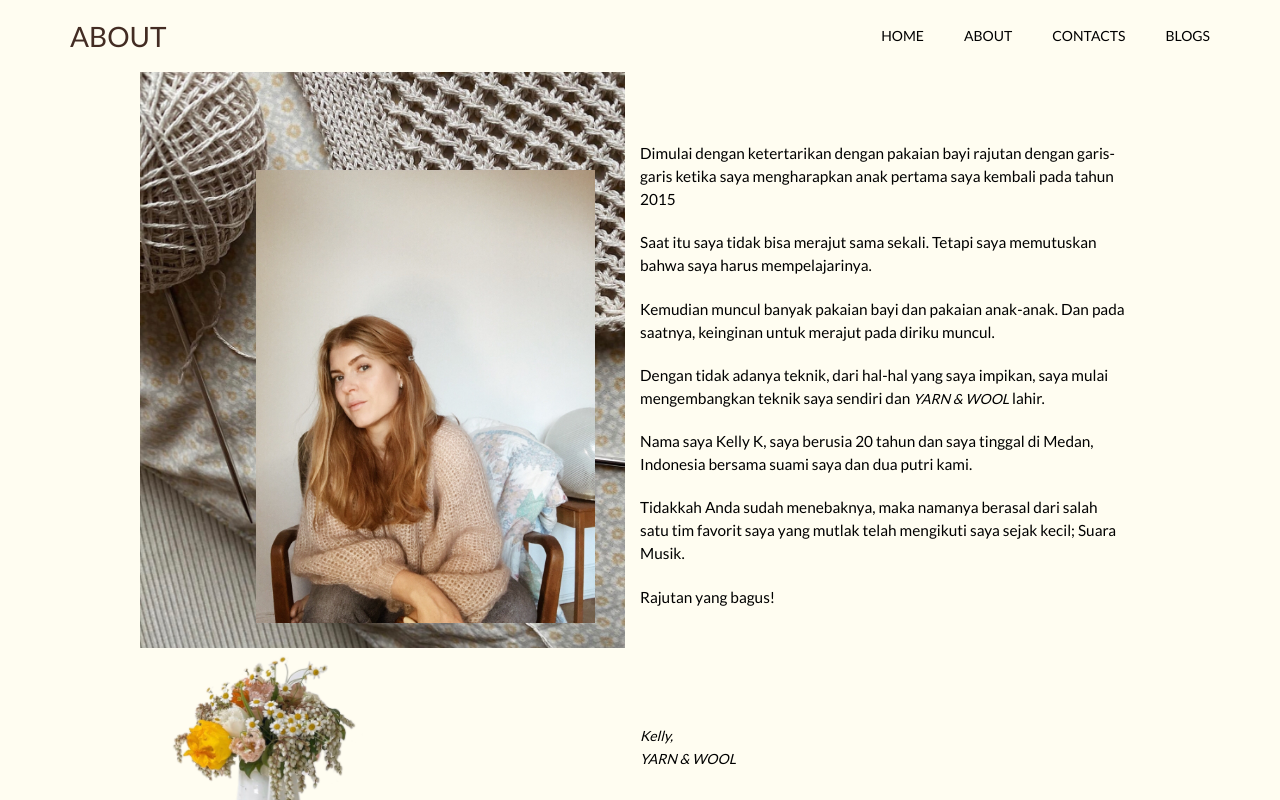
After one commit to teodorus-nathaniel/teodorus-nathaniel.github.io, a PHP site: page /projek/about.html in a window 1280 px wide. The commit adds this page. Run offline with PHP 8.4, Linux system fonts and the light colour scheme.

Commit message:
finished about page

```diff
--- /dev/null
+++ b/projek/about.html
@@ -0,0 +1,71 @@
+<!DOCTYPE html>
+<html lang="en">
+
+<head>
+  <meta charset="UTF-8">
+  <meta name="viewport" content="width=device-width, initial-scale=1.0">
+  <title>Document</title>
+  <link rel="stylesheet" href="./css/styles.css">
+  <link rel="stylesheet" href="./css/about.css">
+
+  <link href="https://fonts.googleapis.com/css2?family=Lato:wght@400;700&display=swap" rel="stylesheet">
+</head>
+
+<body>
+
+  <nav>
+    <ul>
+      <li class="logo"><a href="#">About</a></li>
+      <li><a href="#">Home</a></li>
+      <li><a href="./about.html">About</a></li>
+      <li><a href="#">Contacts</a></li>
+      <li><a href="#">Blogs</a></li>
+    </ul>
+  </nav>
+
+  <main>
+    <div class="images">
+      <div class="stacked-images">
+        <img src="./assets/IMG_6110.jpg" alt="background">
+        <img src="./assets/LR2.jpg" alt="foreground">
+      </div>
+      <img src="./assets/IMG_6111.png" alt="flower">
+    </div>
+    <div class="content">
+      <p>
+        Dimulai dengan ketertarikan dengan pakaian bayi rajutan dengan garis-garis ketika saya mengharapkan anak pertama
+        saya kembali pada tahun 2015
+      </p>
+      <p>
+        Saat itu saya tidak bisa merajut sama sekali. Tetapi saya memutuskan bahwa saya harus mempelajarinya.
+      </p>
+      <p>
+        Kemudian muncul banyak pakaian bayi dan pakaian anak-anak. Dan pada saatnya, keinginan untuk merajut pada diriku
+        muncul.
+      </p>
+      <p>
+        Dengan tidak adanya teknik, dari hal-hal yang saya impikan, saya mulai mengembangkan teknik saya sendiri dan
+        <em>YARN & WOOL</em> lahir.
+      </p>
+      <p>
+        Nama saya Kelly K, saya berusia 20 tahun dan saya tinggal di Medan, Indonesia bersama suami saya dan dua putri
+        kami.
+      </p>
+      <p>
+        Tidakkah Anda sudah menebaknya, maka namanya berasal dari salah satu tim favorit saya yang mutlak telah
+        mengikuti saya sejak kecil; Suara Musik.
+      </p>
+      <p>Rajutan yang bagus!</p>
+
+      <p class="closing">
+        <em>
+          Kelly, <br>
+          YARN & WOOL
+        </em>
+      </p>
+    </div>
+  </main>
+
+</body>
+
+</html>
--- /dev/null
+++ b/projek/css/about.css
@@ -0,0 +1,53 @@
+main {
+  display: flex;
+  width: 100%;
+  max-width: 1000px;
+  margin: 0px auto;
+}
+
+main > div {
+  flex: 1;
+  width: inherit;
+}
+
+main .images {
+  display: flex;
+  height: calc(100vh - 72px);
+  flex-direction: column;
+  justify-content: space-between;
+  align-items: flex-start;
+  overflow: hidden;
+}
+
+main .images .stacked-images {
+  width: inherit;
+  position: relative;
+}
+main .images .stacked-images img:first-child {
+  width: 100%;
+}
+main .images .stacked-images img:last-child {
+  position: absolute;
+  bottom: 30px;
+  right: 30px;
+  width: 70%;
+}
+
+main .images > img:last-child {
+  width: 50%;
+}
+
+main .content {
+  margin-top: 40px;
+  padding: 20px 15px;
+  display: flex;
+  flex-direction: column;
+}
+
+main .content p {
+  margin: 10px 0px;
+  font-size: 1.1em;
+}
+main .content p.closing {
+  margin-top: auto;
+}
--- a/projek/css/knitwear.css
+++ b/projek/css/knitwear.css
@@ -9,7 +9,6 @@ nav ul li.logo {
 }
 
 main {
-  background-color: #fffdf1;
   display: grid;
   grid-template-columns: repeat(auto-fit, minmax(500px, 1fr));
   gap: 60px 30px;
--- a/projek/css/styles.css
+++ b/projek/css/styles.css
@@ -5,6 +5,11 @@
   list-style: none;
   font-size: 14px;
   font-family: 'Lato', sans-serif;
+  line-height: 1.5;
+}
+
+body {
+  background-color: #fffdf1;
 }
 
 a {
@@ -14,7 +19,6 @@ a {
 }
 
 nav {
-  background-color: #d9b986;
   padding: 5px 50px;
 }
 
@@ -29,14 +33,14 @@ nav ul li {
   transition: transform 200ms ease-out;
 }
 nav ul li:hover {
-  /* font-weight: bold; */
   transform: scale(1.15);
 }
 
 nav ul li.logo {
-  padding: 0px 20px;
   margin-right: auto;
-  font-size: 5em;
+  font-size: 2em;
+  padding: 10px 20px;
+  color: rgb(67, 44, 35);
 }
 nav ul li.logo:hover {
   transform: scale(1);
--- a/projek/home.html
+++ b/projek/home.html
@@ -17,7 +17,7 @@
     <ul>
       <li class="logo"><a href="#">yw</a></li>
       <li><a href="#">Home</a></li>
-      <li><a href="#">About</a></li>
+      <li><a href="./about.html">About</a></li>
       <li><a href="#">Contacts</a></li>
       <li><a href="#">Blogs</a></li>
     </ul>
--- a/projek/knitwear.html
+++ b/projek/knitwear.html
@@ -16,7 +16,7 @@
     <ul>
       <li class="logo"><a href="#">Knitwear tutorials</a></li>
       <li><a href="#">Home</a></li>
-      <li><a href="#">About</a></li>
+      <li><a href="./about.html">About</a></li>
       <li><a href="#">Contacts</a></li>
       <li><a href="#">Blogs</a></li>
     </ul>
```
Also changed, not shown: projek/css/home.css (+9 -0 lines).
